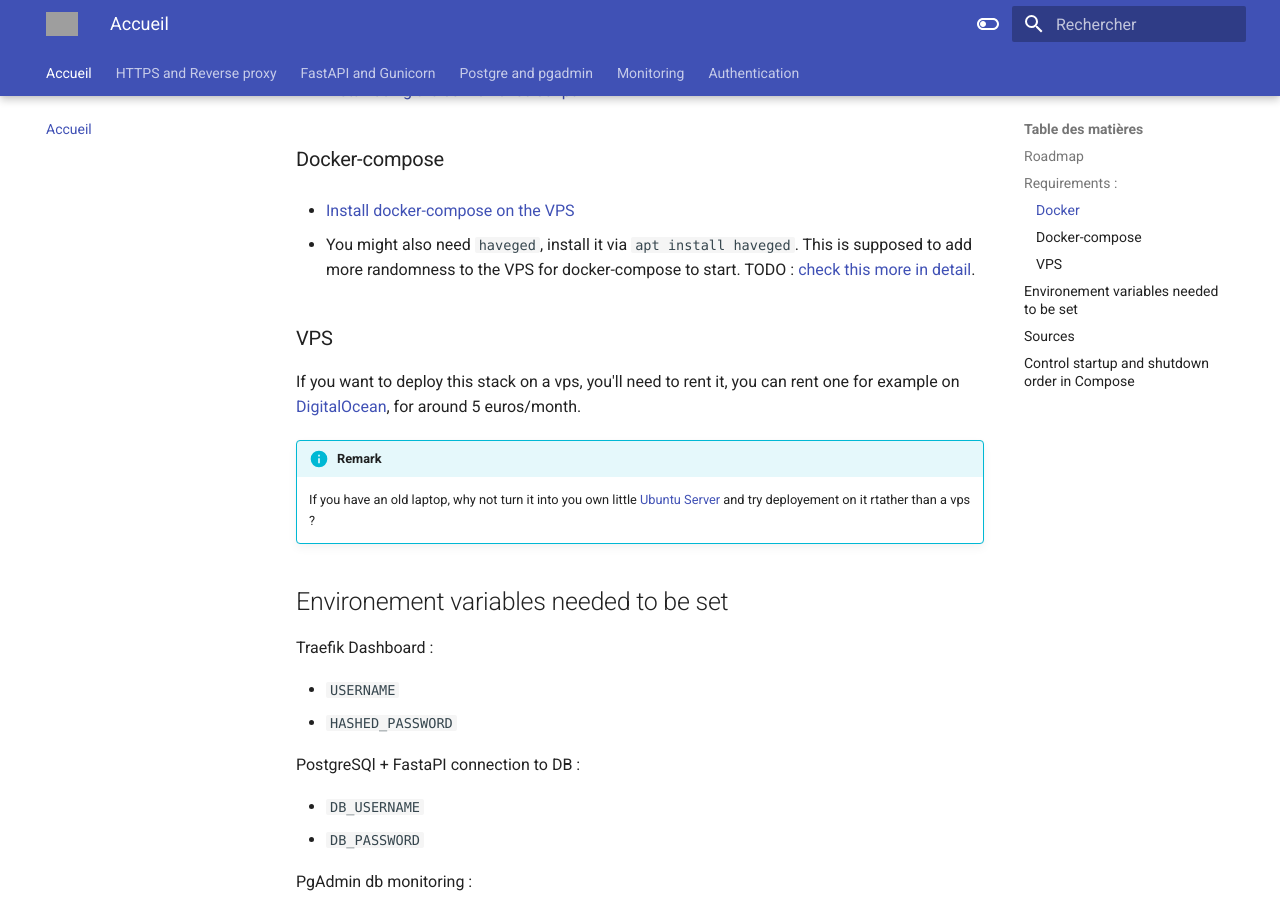
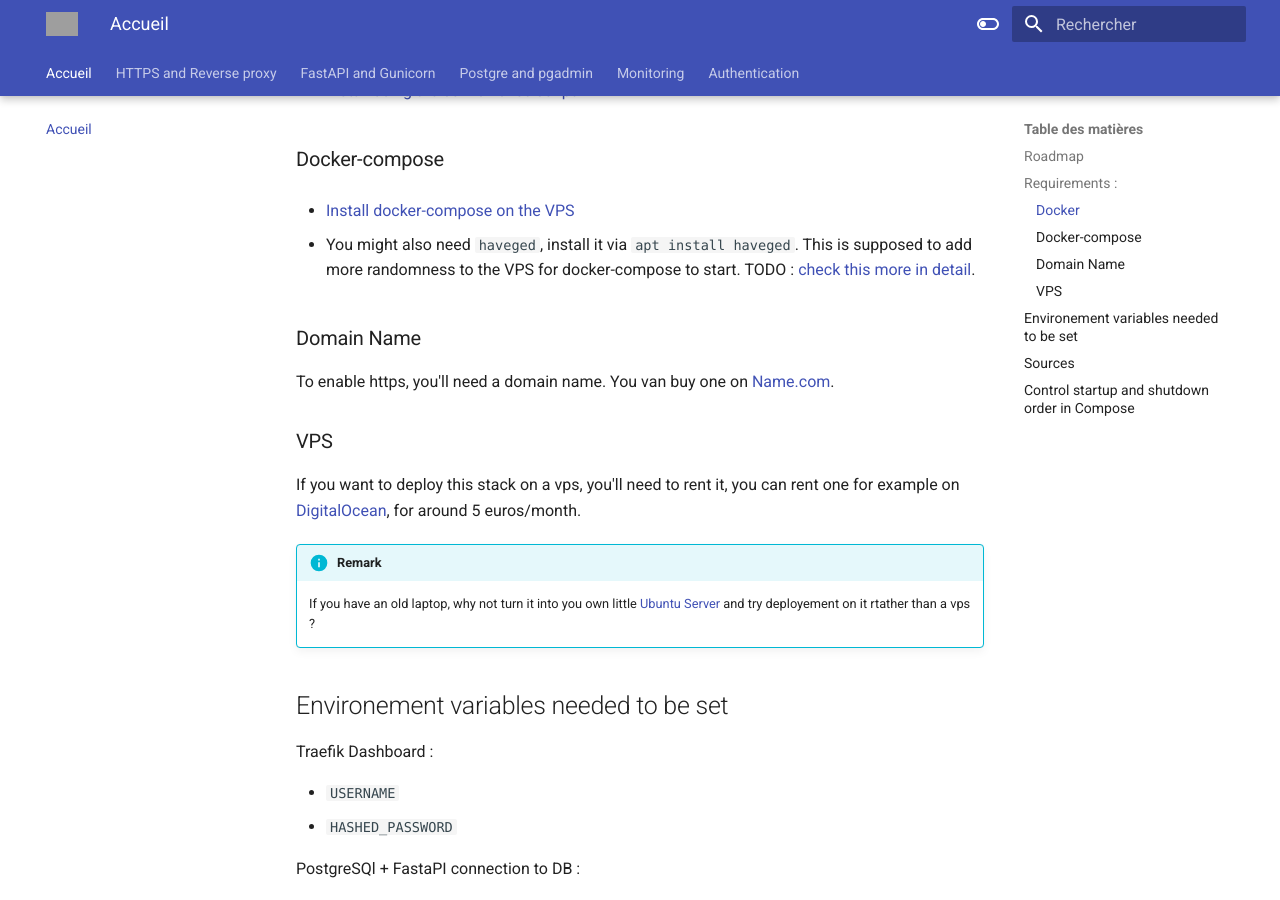
Before and after one commit to Klimorg/helloworld-stack-prod, an MkDocs documentation site: the page built from docs/index.md, in a window 1280 px wide and 900 px high, scrolled down 1273 px. Built offline with MkDocs 1.6.1 and Material for MkDocs 9.7.7, drawn with Linux system fonts in a browser that asks for light colours; some web fonts are replaced; grey boxes are pictures that could not be loaded.

Commit message:
fix: frontend test patched

```diff
--- a/docs/index.md
+++ b/docs/index.md
@@ -45,6 +45,11 @@ Whether you work locally in "dev mode", or that this stack is deployed on a VPS,
 * [Install docker-compose on the VPS](https://docs.docker.com/compose/install/)
 
 * You might also need `haveged`, install it via `apt install haveged`. This is supposed to add more randomness to the VPS for docker-compose to start. TODO : [check this more in detail](https://wiki.archlinux.org/title/Haveged).
+
+
+### Domain Name
+
+To enable https, you'll need a domain name. You van buy one on [Name.com](https://www.name.com/).
 
 ### VPS
 
```
Also changed, not shown: 2 other files.
